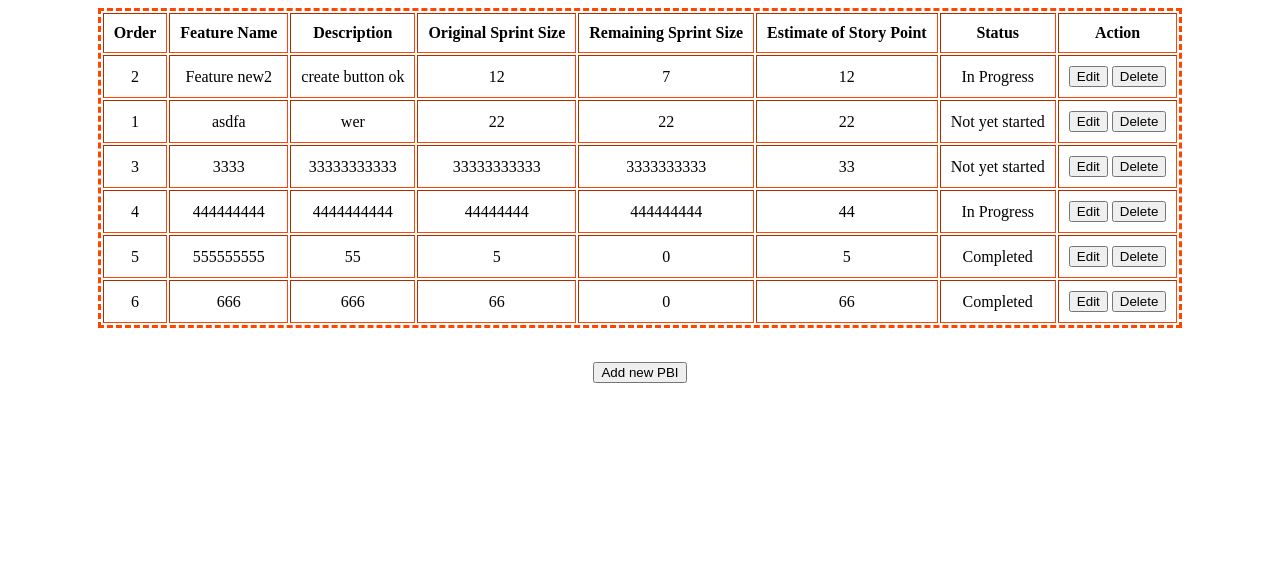
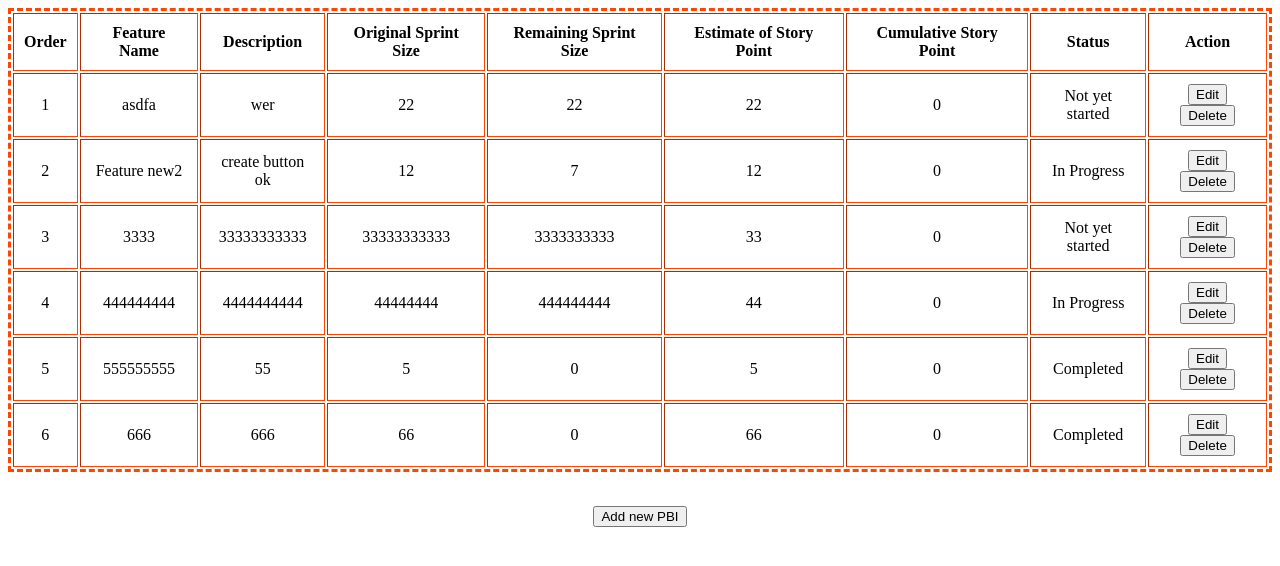
Before and after one commit to lui1214/COMP3297Group, a Django app: page /pbi/viewPBI/ in a window 1280 px wide. Shown: the top 566 px of the page. Run offline with Django 3.2, Linux system fonts and the light colour scheme; data comes from the database, SQL or seed files in the repository; both versions use the stored data as it was after the commit.

Commit message:
trying cumulative

```diff
--- a/djangoProject/BackTrack/pbi/models.py
+++ b/djangoProject/BackTrack/pbi/models.py
@@ -20,3 +20,5 @@ class Item(models.Model):
 
 	def get_absolute_url(self):
 		return "/pbi/viewPBI/"
+	class Meta:
+		ordering = ['order']
--- a/djangoProject/BackTrack/pbi/views.py
+++ b/djangoProject/BackTrack/pbi/views.py
@@ -7,7 +7,7 @@ from django.urls import reverse_lazy
 from django.contrib import messages
 
 def index(request):
-    return HttpResponse("Hello, world. You're at the index.")
+    return HttpResponseRedirect("/pbi/viewPBI/")
 
 class PbiUpdateView(UpdateView):
 		model = Item
@@ -41,6 +41,6 @@ class PbiView(TemplateView):
 
       def get_context_data(self, **kwargs):
             ctx = super(PbiView, self).get_context_data(**kwargs)
-            ctx['header'] = ['Order', 'Feature Name', 'Description', 'Original Sprint Size','Remaining Sprint Size', 'Estimate of Story Point', 'Status', 'Action']
+            ctx['header'] = ['Order', 'Feature Name', 'Description', 'Original Sprint Size','Remaining Sprint Size', 'Estimate of Story Point', 'Cumulative Story Point', 'Status', 'Action']
             ctx['rows'] = Item.objects.all()
             return ctx
--- a/djangoProject/BackTrack/templates/pbi_list.html
+++ b/djangoProject/BackTrack/templates/pbi_list.html
@@ -7,6 +7,7 @@
         </tr>
     </thead>
     <tbody>
+		{% with cumulative=0 %}
         {% for r in rows %}
             <tr>
 				<td align="center" valign="center">{{ r.order }}</td>
@@ -15,6 +16,7 @@
                 <td align="center" valign="center">{{ r.original_sprint_size }}</td>
                 <td align="center" valign="center">{{ r.remaining_sprint_size }}</td>
 				<td align="center" valign="center">{{ r.estimate_of_story_point }}</td>
+				<td align="center" valign="center">{{ cumulative }}</td>
 				<td align="center" valign="center">{{ r.status }}</td>
 				<td align="center" valign="center">
 					<button onclick="window.location.href = 'http://localhost:8000/pbi/updatePBI/{{ r.pk }}';">Edit</button>
@@ -30,12 +32,15 @@
 				<td align="center" valign="center">*empty*</td>
 				<td align="center" valign="center">*empty*</td>
 				<td align="center" valign="center">*empty*</td>
+				<td align="center" valign="center">*empty*</td>
 				<td align="center" valign="center">*nothing to be done*</td>
             </tr>
         {% endfor %}
+		{% endwith %}
     </tbody>
 </table>
 <br>
 <p align="center">
 	<button onclick="window.location.href = 'http://localhost:8000/pbi/createPBI/';">Add new PBI</button>
+
 </p>
```
Also changed, not shown: djangoProject/BackTrack/db.sqlite3, djangoProject/BackTrack/pbi/templatetags/__init__.py (added), djangoProject/BackTrack/pbi/templatetags/define_action.py (added).
